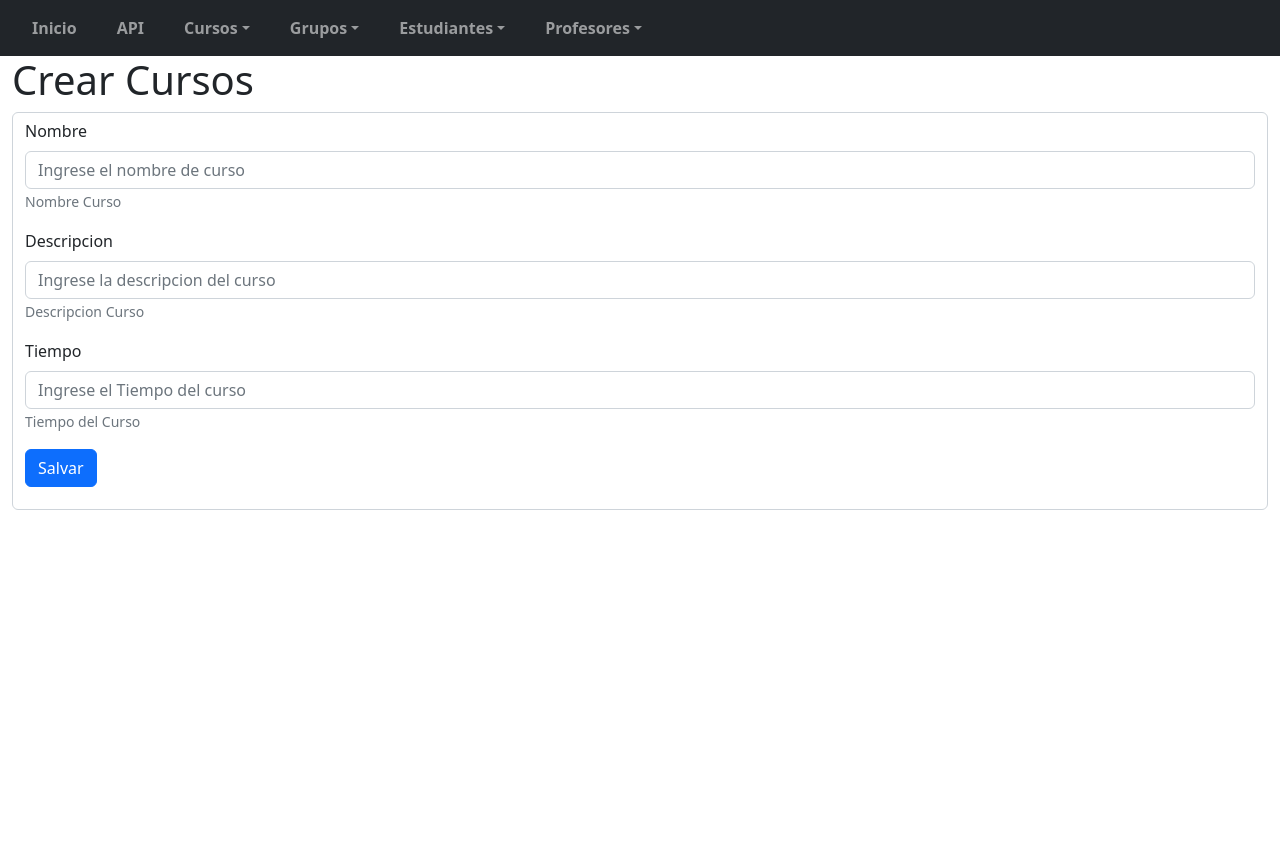
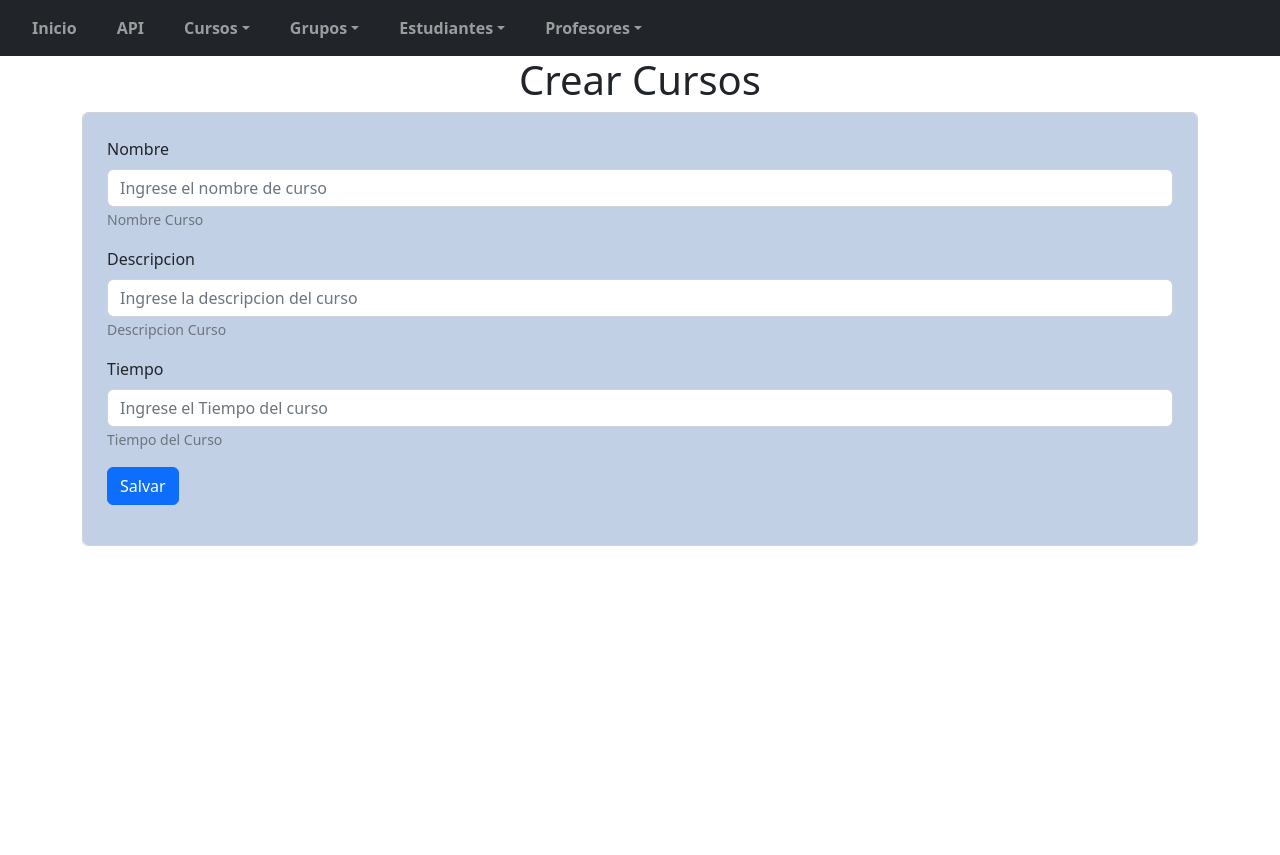
Before and after one commit to Cindita23/Multimedios-MVC-Oficial, a PHP site: page /Multimedios-MVC-Oficial/cursos/crear in a window 1280 px wide. Shown: the top 855 px of the page. Run offline with PHP 8.4, Linux system fonts and the light colour scheme; some libraries are stand-ins or nearby versions.

Commit message:
Cambios
Cambios en el estilo

```diff
--- a/2023 UCR/mvc_proyecto/public/css/default.css
+++ b/2023 UCR/mvc_proyecto/public/css/default.css
@@ -1,3 +1,7 @@
 #contendorprincipal{
     min-height: 100vh;
 }
+
+.colorFondo{
+    background-color: rgb(194, 208, 230);
+}
--- a/2023 UCR/mvc_proyecto/view/cursos/crear.php
+++ b/2023 UCR/mvc_proyecto/view/cursos/crear.php
@@ -2,11 +2,11 @@
     require 'view/header.php';
     require 'view/menu.php';
 ?>
-<div class="container-fluid" id="contendorprincipal">
-    <h1><?php echo $this->mensaje;?></h1>
+<div class="container " id="contendorprincipal">
+    <h1 class="text-center"><?php echo $this->mensaje;?></h1>
     <!-- el formulario tiene que apuntar a una accion, los famosos controladores, tenemos que decirle hacia donde va
 a ir, pero no lo sabemos, por eso ponemos la constante, el url para controlar todo -->
-    <form class="form-control" action="<?php echo constant('URL'); ?>cursos/insertarcurso" method="POST">
+    <form class="form-control colorFondo p-4" action="<?php echo constant('URL'); ?>cursos/insertarcurso" method="POST">
         <?php require 'form.php'; ?>
     </form>
 </div>
--- a/2023 UCR/mvc_proyecto/view/cursos/index.php
+++ b/2023 UCR/mvc_proyecto/view/cursos/index.php
@@ -4,7 +4,7 @@
     require 'view/menu.php';
 ?>
 <div class="container-fluid" id="contendorprincipal">
-    <h1><?php echo $this->mensaje;?></h1>
+    <h1 class="text-center"><?php echo $this->mensaje;?></h1>
 
     <?php require 'view/buscador.php'; ?>
 
--- a/2023 UCR/mvc_proyecto/view/estudiantes/crear.php
+++ b/2023 UCR/mvc_proyecto/view/estudiantes/crear.php
@@ -2,9 +2,9 @@
     require 'view/header.php';
     require 'view/menu.php';
 ?>
-<div class="container-fluid" id="contendorprincipal">
-    <h1><?php echo $this->mensaje;?></h1>
-    <form class="form-control" action="<?php echo constant('URL'); ?>estudiantes/insertarEstudiante" method="POST">
+<div class="container" id="contendorprincipal">
+    <h1 class="text-center"><?php echo $this->mensaje;?></h1>
+    <form class="form-control colorFondo mb-4 p-4" action="<?php echo constant('URL'); ?>estudiantes/insertarEstudiante" method="POST">
         <?php require 'form.php'; ?>
     </form>
 </div>
--- a/2023 UCR/mvc_proyecto/view/estudiantes/index.php
+++ b/2023 UCR/mvc_proyecto/view/estudiantes/index.php
@@ -3,7 +3,7 @@ require 'view/header.php';
 require 'view/menu.php';
 ?>
 <div class="container-fluid" id="contendorprincipal">
-    <h1><?php echo $this->mensaje; ?></h1>
+    <h1 class="text-center"><?php echo $this->mensaje; ?></h1>
 
     <?php require 'view/buscador.php'; ?>
 
--- a/2023 UCR/mvc_proyecto/view/grupos/crear.php
+++ b/2023 UCR/mvc_proyecto/view/grupos/crear.php
@@ -2,9 +2,9 @@
     require 'view/header.php';
     require 'view/menu.php';
 ?>
-<div class="container-fluid" id="contendorprincipal">
-    <h1><?php echo $this->mensaje;?></h1>
-    <form class="form-control" action="<?php echo constant('URL'); ?>grupos/insertargrupo" method="POST">
+<div class="container" id="contendorprincipal">
+    <h1 class="text-center"><?php echo $this->mensaje;?></h1>
+    <form class="form-control colorFondo p-4" action="<?php echo constant('URL'); ?>grupos/insertargrupo" method="POST">
         <?php require 'form.php'; ?>
     </form>
 </div>
--- a/2023 UCR/mvc_proyecto/view/grupos/index.php
+++ b/2023 UCR/mvc_proyecto/view/grupos/index.php
@@ -3,7 +3,7 @@
     require 'view/menu.php';
 ?>
 <div class="container-fluid" id="contendorprincipal">
-    <h1><?php echo $this->mensaje;?></h1>
+    <h1 class="text-center"><?php echo $this->mensaje;?></h1>
 
     <?php echo $this->mensajeResultado ?>
 
--- a/2023 UCR/mvc_proyecto/view/main/index.php
+++ b/2023 UCR/mvc_proyecto/view/main/index.php
@@ -2,7 +2,9 @@
 require 'view/header.php';
 require 'view/menu.php';
 ?>
-<div class="container-fluid" id="contendorprincipal">
+
+<body class="colorFondo">
+    <div class="container-fluid imgFondoMain" id="contendorprincipal ">
 
         <div class="container">
             <div class="container-fluid">
@@ -92,6 +94,7 @@
             </div>
         </div>
     </div>
+</body>
 <?php
 require 'view/footer.php';
 ?>
```
Also changed, not shown: 2023 UCR/mvc_proyecto/public/img/Inicio/fondo.jpg (added). Lines whose indentation alone changed are shown as unchanged.
